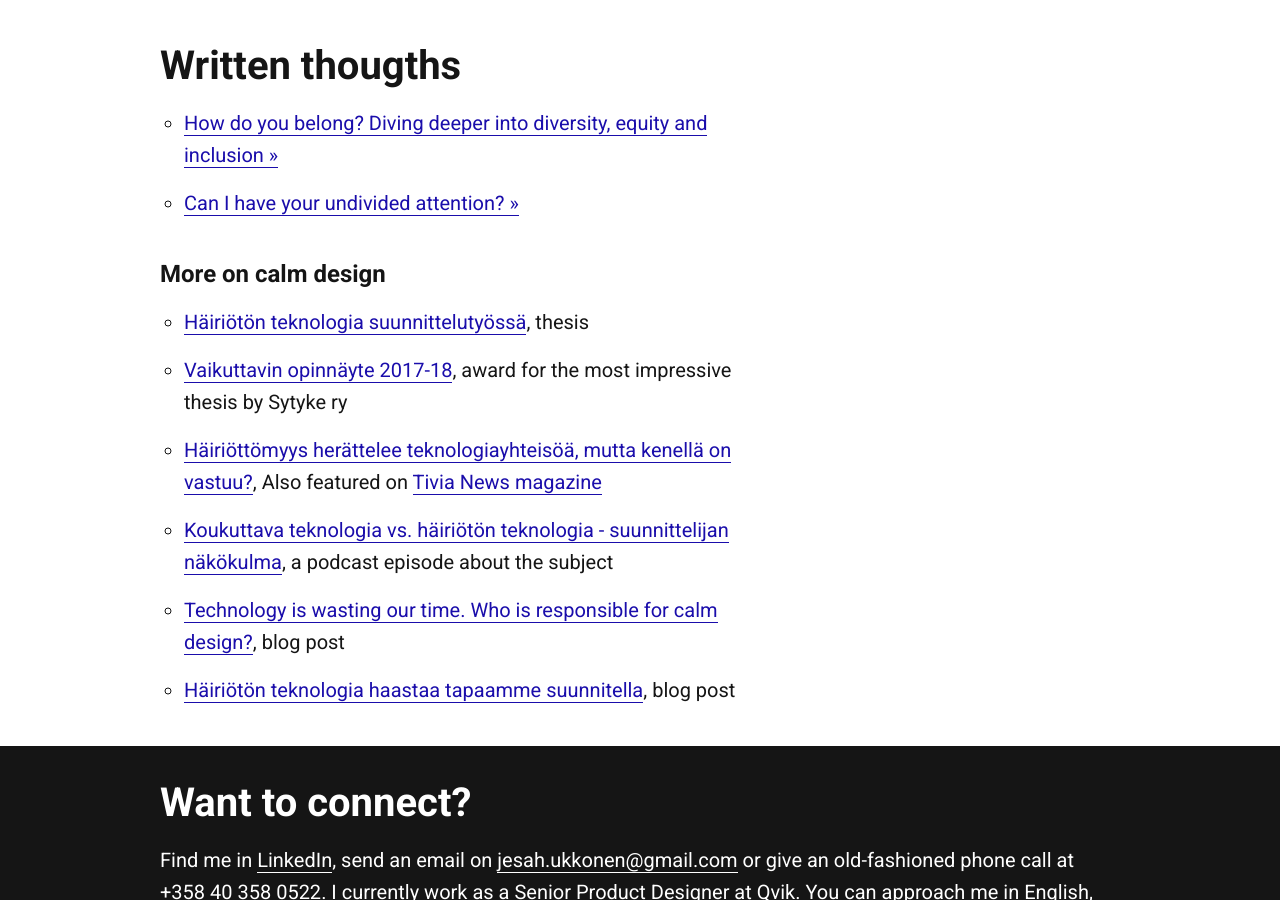
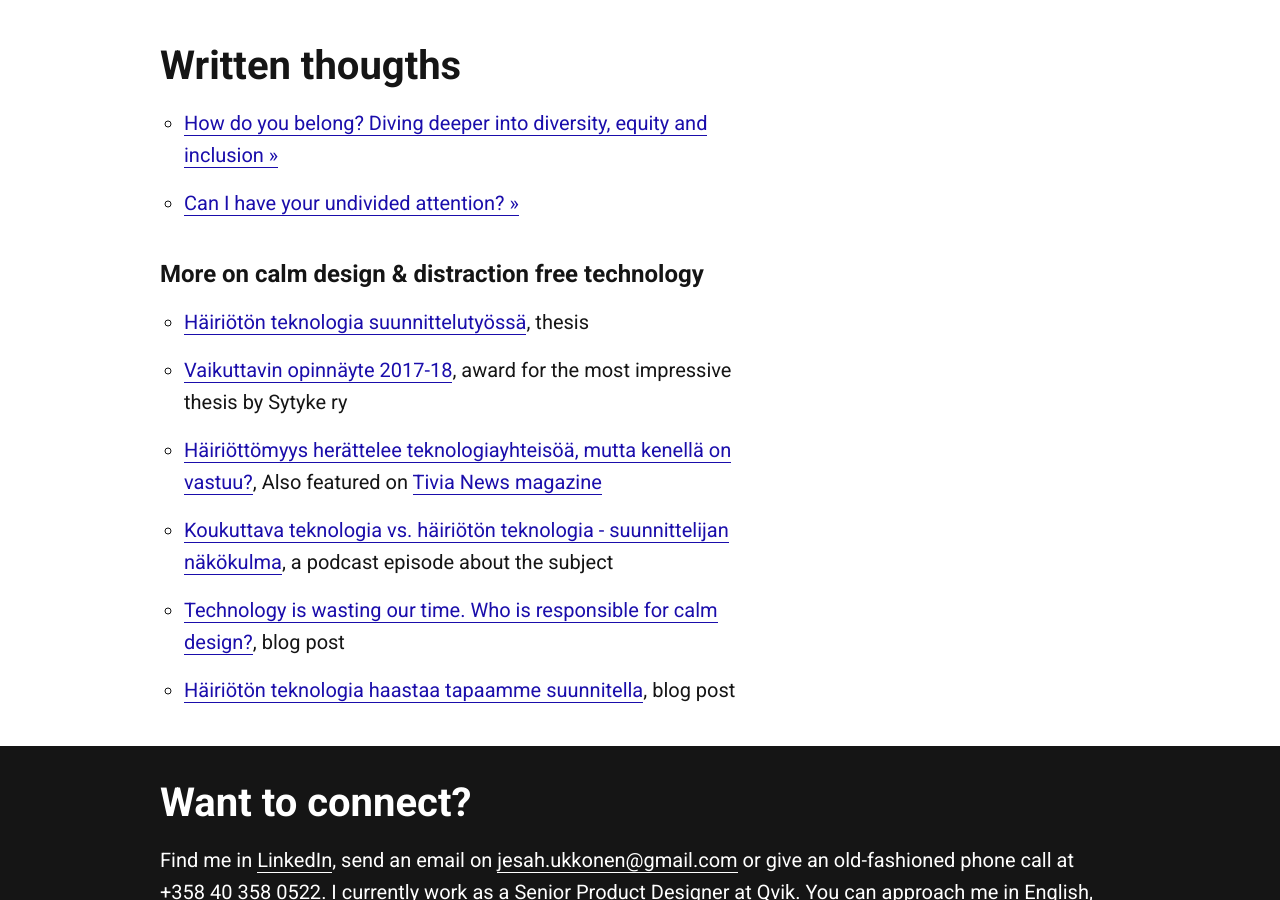
Before and after one commit to jesseu/jesseu.github.io, a Jekyll site: the page built from index.html, in a window 1280 px wide and 900 px high, scrolled down 1965 px. Built offline with Jekyll 4.4.1, drawn with Linux system fonts in a browser that asks for light colours.

Commit message:
Update index.html

```diff
--- a/index.html
+++ b/index.html
@@ -84,7 +84,7 @@ title: Jesse Ukkonen
 	  {% endfor %}
 			</ul>
 
-		<h3 id="calm-design">More on calm design</h3>
+		<h3 id="calm-design">More on calm design & distraction free technology</h3>
 			<ul>
 				<li><a href="http://urn.fi/URN:NBN:fi:amk-2017112418012" target="_blank" rel="noopener">Häiriötön teknologia suunnittelutyössä</a>, thesis</li>
 				<li><a href="https://www.sytyke.org/tapetilla/vaikuttavin-opinnayte-hairioton-teknologia-suunnittelutyossa/" target="_blank" rel="noopener">Vaikuttavin opinnäyte 2017-18</a>, award for the most impressive thesis by Sytyke ry</li>
```
